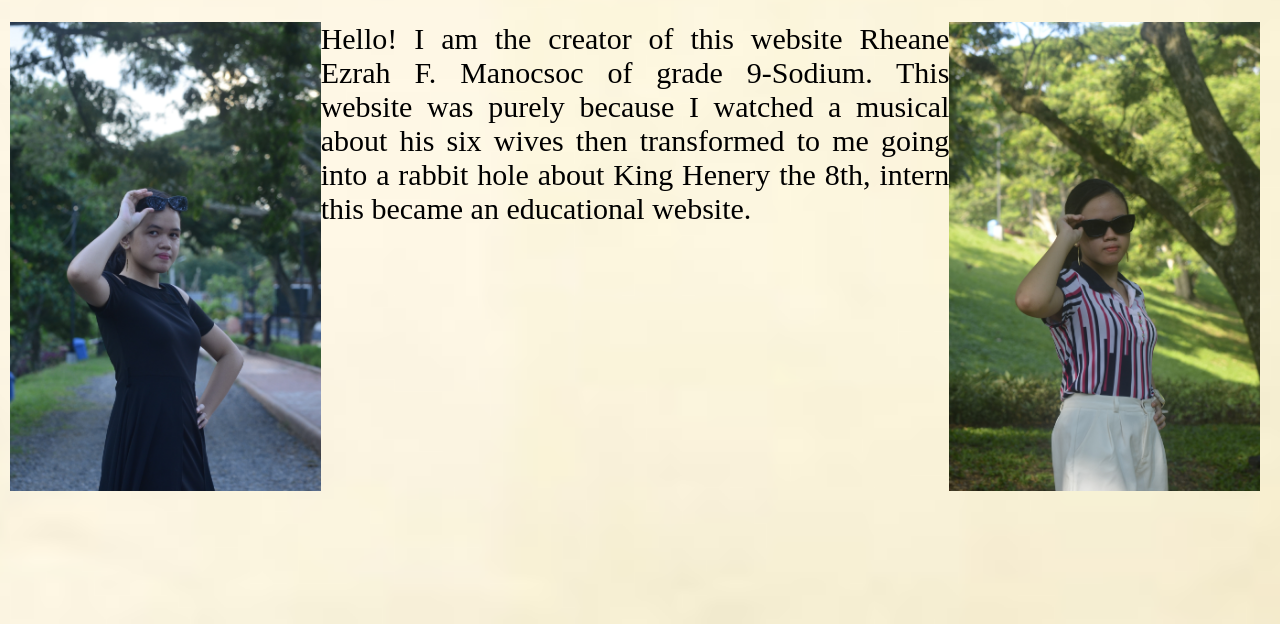
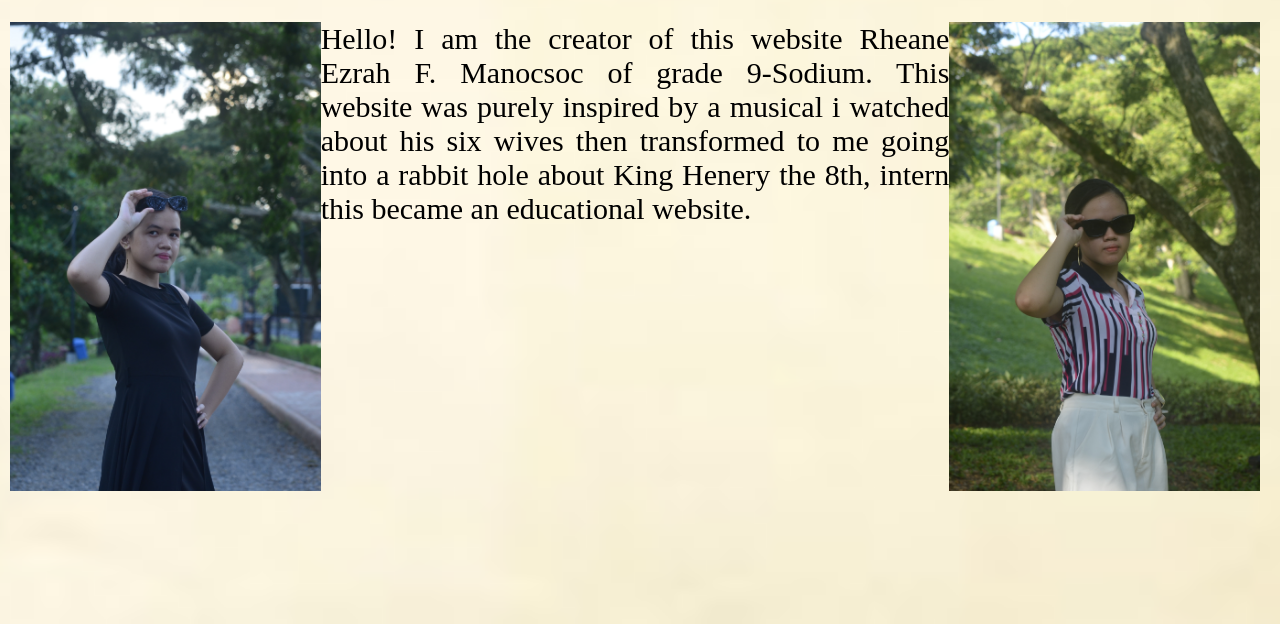
Before and after one commit to CS3-R-Manocsoc-27/AAQ1, a plain HTML site: page About.html in a window 1280 px wide. Shown: the part 176-800 px from the top of the page. Drawn offline with Linux system fonts and the light colour scheme; a web font is replaced by a local one.

Commit message:
Update About.html

```diff
--- a/About.html
+++ b/About.html
@@ -32,7 +32,7 @@
             <img src="me2.jpeg" class="img2">
 
             <p>
-                Hello! I am the creator of this website Rheane Ezrah F. Manocsoc of grade 9-Sodium. This website was purely because I watched a musical about his six wives then transformed to me going into a rabbit hole about King Henery the 8th, intern this became an educational website.
+                Hello! I am the creator of this website Rheane Ezrah F. Manocsoc of grade 9-Sodium. This website was purely inspired by a musical i watched about his six wives then transformed to me going into a rabbit hole about King Henery the 8th, intern this became an educational website.
             </p>
         <br>
 
```
